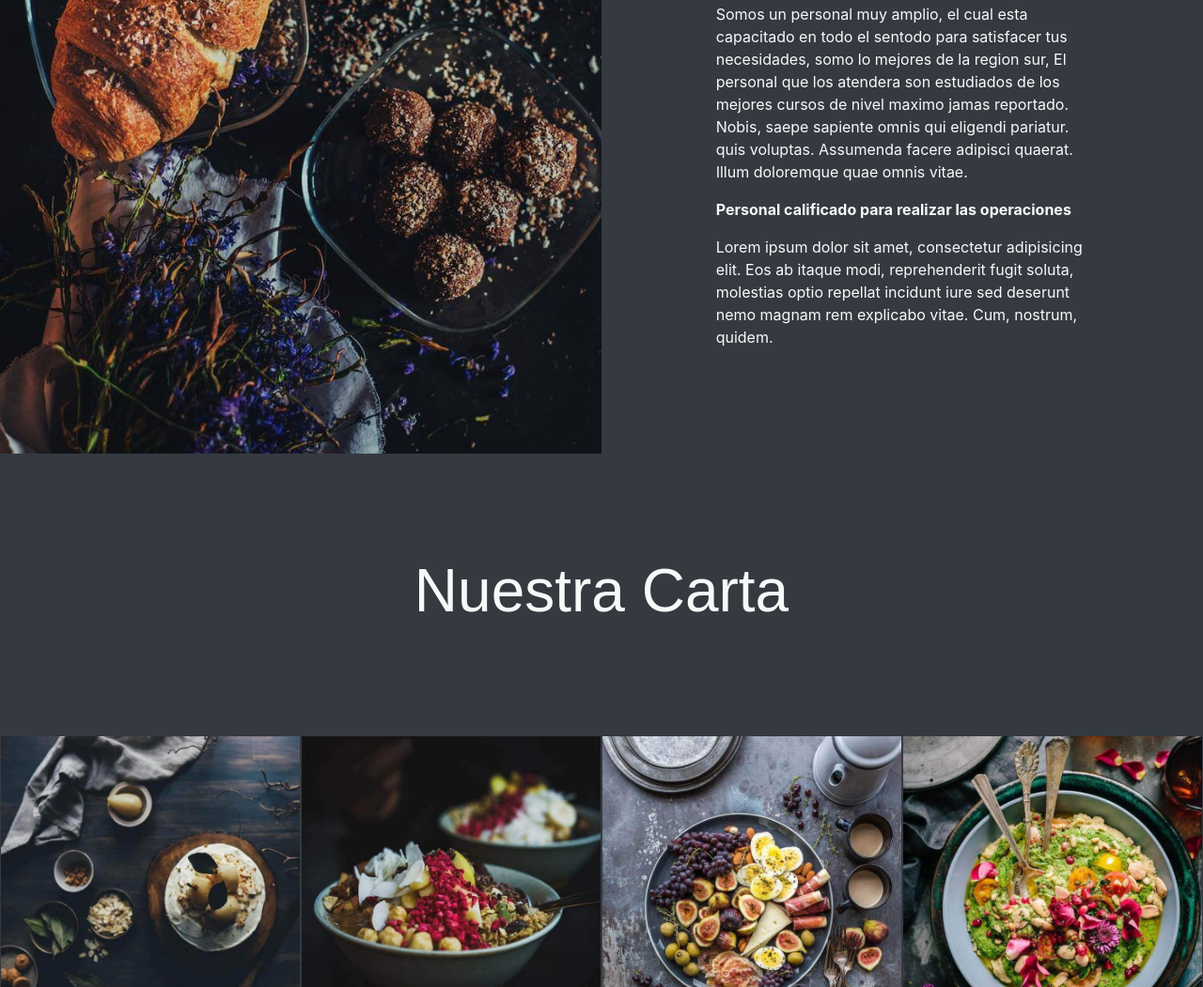
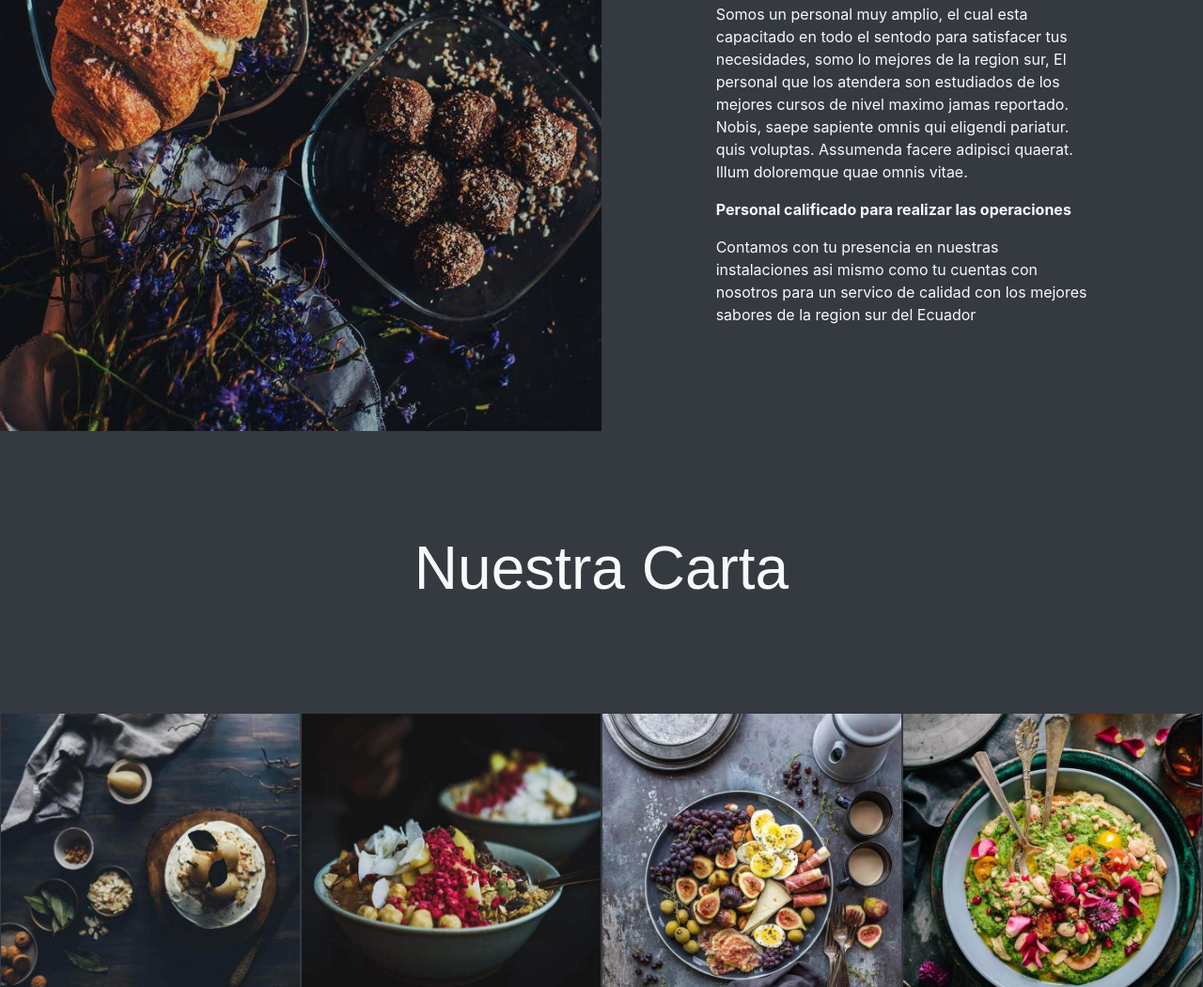
Before and after one commit to R0yalCode/Restaurante-Web-Site, a website: page index.html in a window 1280 px wide. Shown: the part 965-2016 px from the top of the page at 94% size. Drawn offline with Linux system fonts and the light colour scheme; some packages are replaced by stand-ins of ours.

Commit message:
Update index.html

```diff
--- a/index.html
+++ b/index.html
@@ -77,7 +77,7 @@
                         <p>Somos un personal muy amplio, el cual esta capacitado en todo el sentodo para satisfacer tus necesidades, somo lo mejores de la region sur,
                         El personal que los atendera son estudiados de los mejores cursos de nivel maximo jamas reportado. <br>Nobis, saepe sapiente omnis qui eligendi pariatur. quis voluptas. Assumenda facere adipisci quaerat. Illum doloremque quae omnis vitae.</p>
                         <p><b>Personal calificado para realizar las operaciones </b></p>
-                        <p>Lorem ipsum dolor sit amet, consectetur adipisicing elit. Eos ab itaque modi, reprehenderit fugit soluta, molestias optio repellat incidunt iure sed deserunt nemo magnam rem explicabo vitae. Cum, nostrum, quidem.</p>
+                        <p>Contamos con tu presencia en nuestras instalaciones asi mismo como tu cuentas con nosotros para un servico de calidad con los mejores sabores de la region sur del Ecuador</p>
                     </div>
                 </div>
             </div>
```
